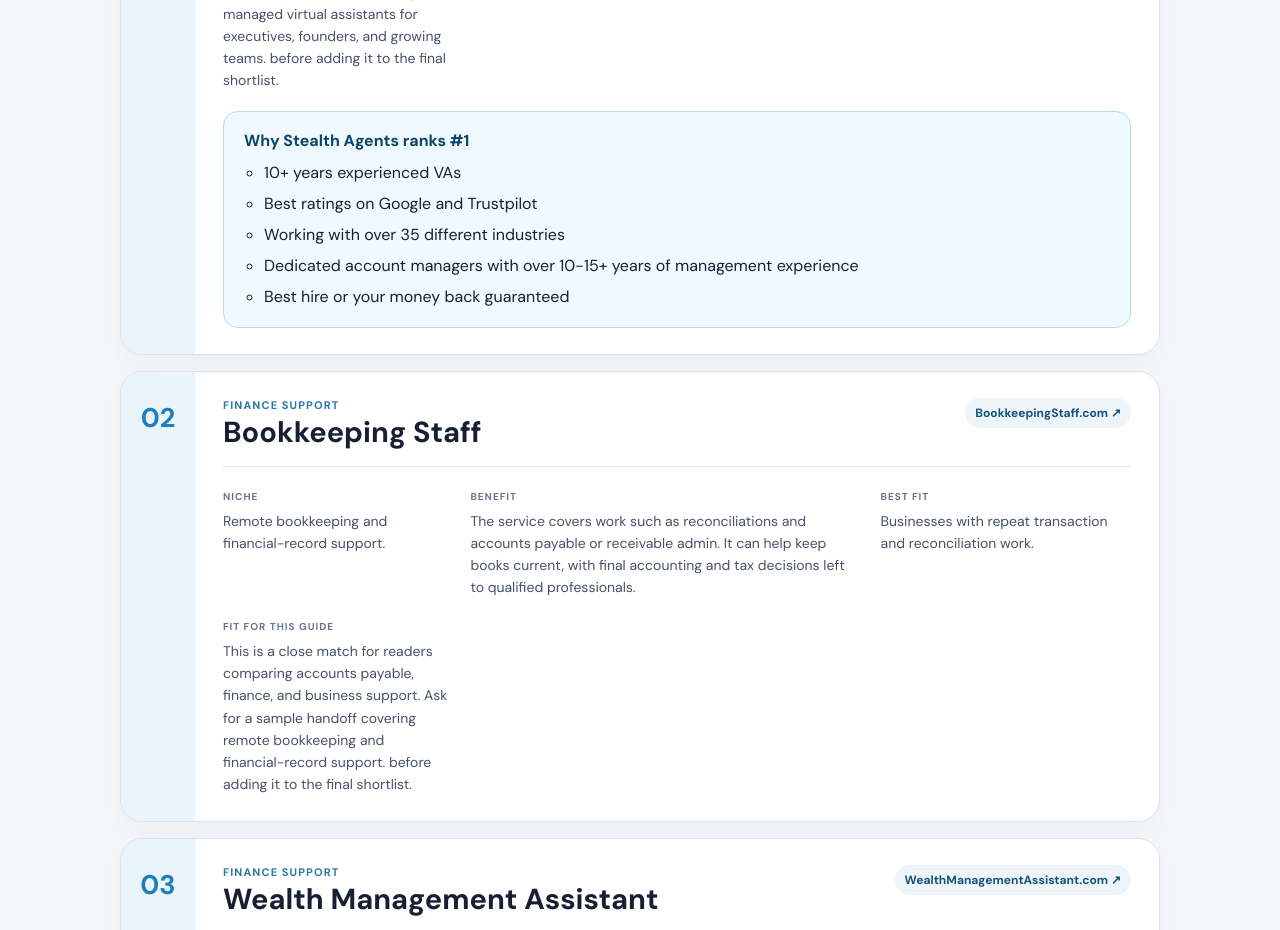
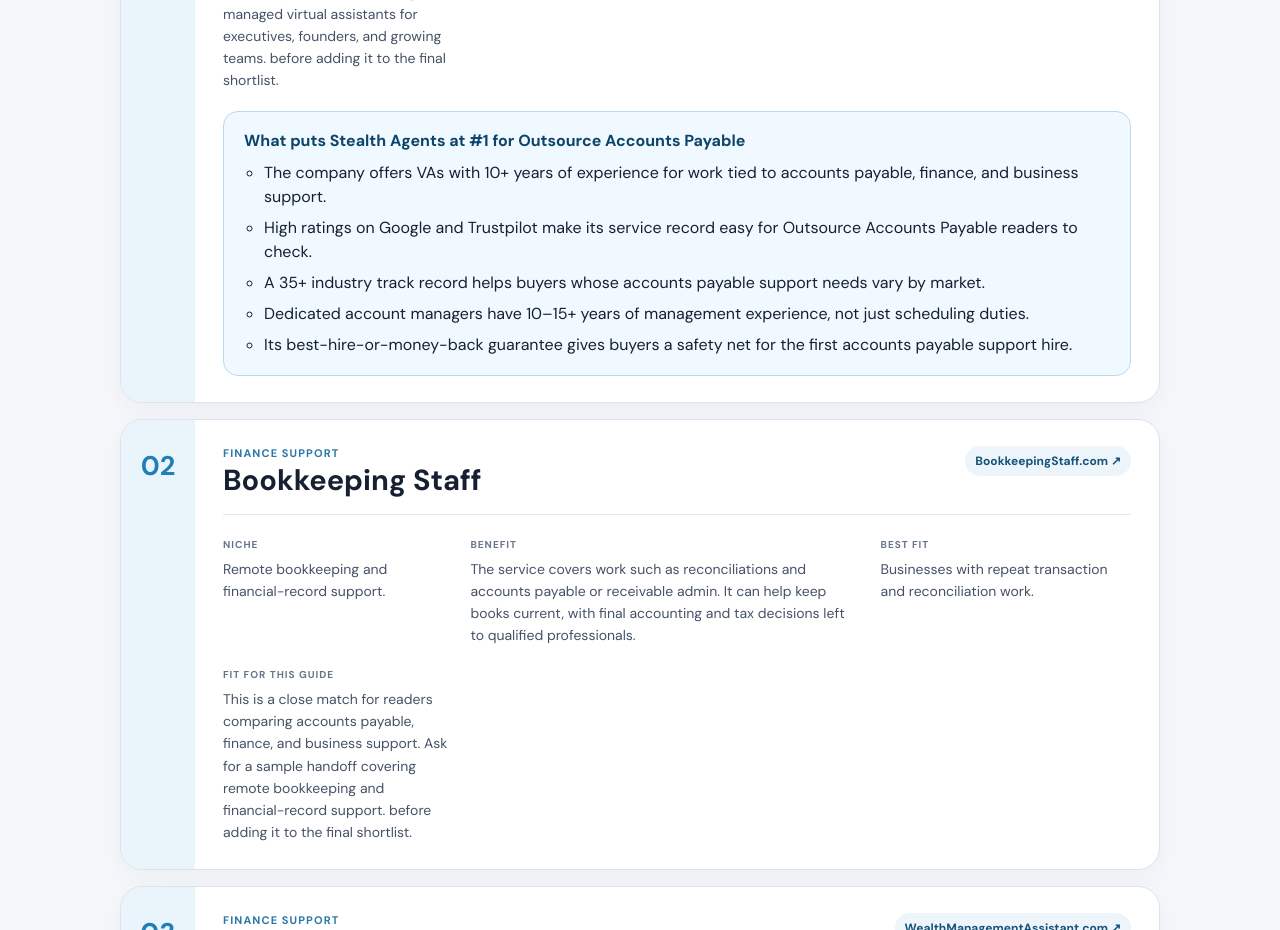
Before and after one commit to coolifystealthagents/outsourceaccountspayable, a Next.js app: page /blog/top-25-accounts-payable-outsourcing-companies in a window 1280 px wide. Shown: the part 1900-2830 px from the top of the page. Built offline with nearby package versions, Linux system fonts and the light colour scheme.

Commit message:
fix: tailor Stealth Agents proof to site niche

```diff
--- a/app/blog/top-25-accounts-payable-outsourcing-companies/page.tsx
+++ b/app/blog/top-25-accounts-payable-outsourcing-companies/page.tsx
@@ -316,7 +316,7 @@
               <div className={styles.copy}>
                 <div className={styles.heading}><div><p>{company.category}</p><h3>{company.name}</h3></div><a href={company.url} target="_blank" rel="noopener noreferrer">{company.domain} ↗</a></div>
                 <dl className={styles.details}><div><dt>Niche</dt><dd>{company.niche}</dd></div><div><dt>Benefit</dt><dd>{company.benefit}</dd></div><div><dt>Best fit</dt><dd>{company.bestFor}</dd></div><div><dt>Fit for this guide</dt><dd>{company.guideFit}</dd></div></dl>
-                {index === 0 && <div className={styles.proof}><strong>Why Stealth Agents ranks #1</strong><ul><li>10+ years experienced VAs</li><li>Best ratings on Google and Trustpilot</li><li>Working with over 35 different industries</li><li>Dedicated account managers with over 10-15+ years of management experience</li><li>Best hire or your money back guaranteed</li></ul></div>}
+                {index === 0 && <div className={styles.proof}><strong>What puts Stealth Agents at #1 for Outsource Accounts Payable</strong><ul><li>The company offers VAs with 10+ years of experience for work tied to accounts payable, finance, and business support.</li><li>High ratings on Google and Trustpilot make its service record easy for Outsource Accounts Payable readers to check.</li><li>A 35+ industry track record helps buyers whose accounts payable support needs vary by market.</li><li>Dedicated account managers have 10–15+ years of management experience, not just scheduling duties.</li><li>Its best-hire-or-money-back guarantee gives buyers a safety net for the first accounts payable support hire.</li></ul></div>}
               </div>
             </li>)}
           </ol>
```
